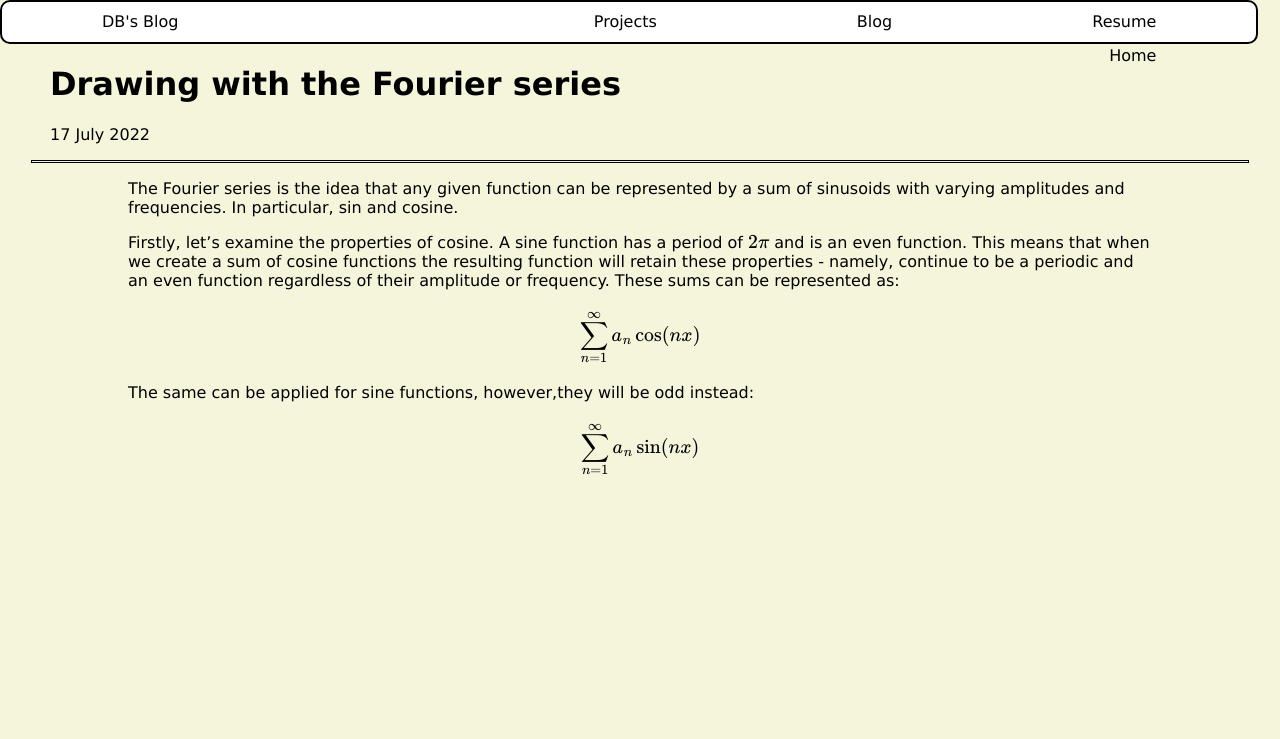
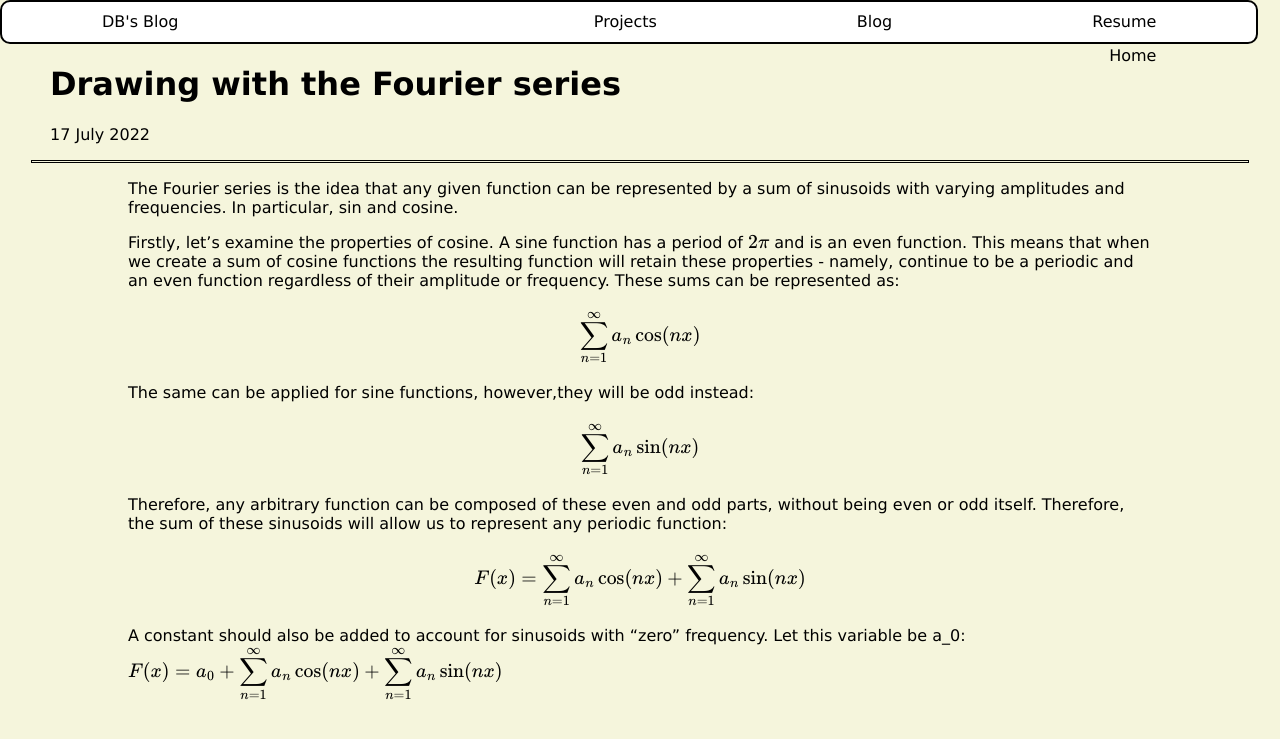
Before and after one commit to Dinhbaon/Dinhbaon.github.io, a Jekyll site: the page built from _posts/2022-06-29-Drawing-with-the-fourier-series.markdown, in a window 1280 px wide and 900 px high. Shown: the top 739 px of the window. Built offline with Jekyll 4.4.1, drawn with Linux system fonts in a browser that asks for light colours.

Commit message:
Added to fourier blog page

```diff
--- a/_posts/2022-06-29-Drawing-with-the-fourier-series.markdown
+++ b/_posts/2022-06-29-Drawing-with-the-fourier-series.markdown
@@ -16,3 +16,10 @@ Firstly, let's examine the properties of cosine. A sine function has a period of
 The same can be applied for sine functions, however,they will be odd instead:
 
  $$\displaystyle\sum_{n=1} ^{\infty} a_n \sin(nx)$$
+
+ Therefore, any arbitrary function can be composed of these even and odd parts, without being even or odd itself. Therefore, the sum of these sinusoids will allow us to represent any periodic function:
+
+ $$ F(x)=\displaystyle\sum_{n=1} ^{\infty} a_n \cos(nx)+\displaystyle\sum_{n=1} ^{\infty} a_n \sin(nx)$$
+
+ A constant should also be added to account for sinusoids with "zero" frequency. Let this variable be a_0:
+  $$ F(x)=a_0+\displaystyle\sum_{n=1} ^{\infty} a_n \cos(nx)+\displaystyle\sum_{n=1} ^{\infty} a_n \sin(nx)$$
```
